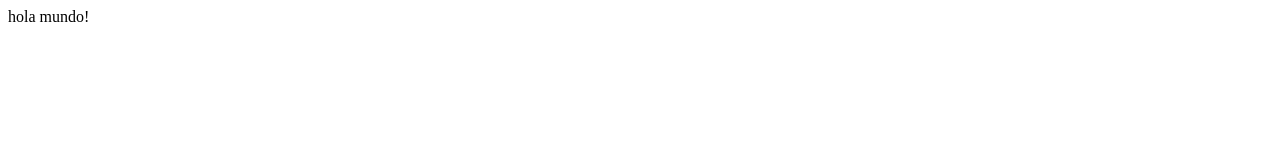
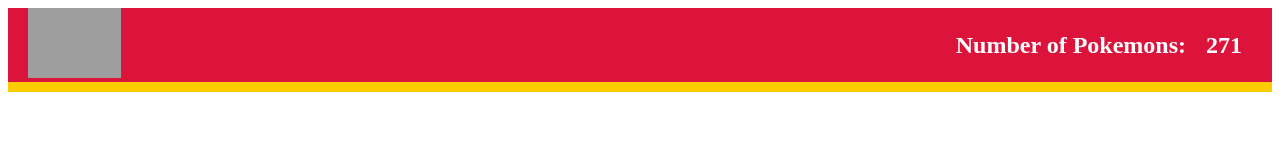
Before and after one commit to ErikStoupignan/Capstone-m2-APIs-baseapp-pokemon, a website built with webpack: page src/index.html in a window 1280 px wide. Built offline with nearby package versions, Linux system fonts and the light colour scheme; grey boxes are pictures that could not be loaded.

Commit message:
Add navbar elements.

```diff
--- a/src/index.html
+++ b/src/index.html
@@ -4,7 +4,7 @@
 
     <meta charset="UTF-8">
     <meta name="viewport" content="width=device-width, initial-scale=1.0">
-    <title>Template</title>
+    <title>The Pokedex</title>
 
     <!-- Link to FontAwesome page -->
     <link rel="stylesheet" href="https://use.fontawesome.com/releases/v5.8.2/css/all.css"
@@ -13,6 +13,18 @@
 
 </head>
 <body>
-    hola mundo!
+    <nav id="navbar">
+        <div class="navbar-container">
+            <a href="index.html" id="navbar-logo">
+                <img id="nav-logo" src="https://upload.wikimedia.org/wikipedia/commons/9/98/International_Pok%C3%A9mon_logo.svg" alt="Pokemon Logo">
+            </a>
+            <div id="counter-nav">
+                <h2 class="counter-text" id="poke-counter"> Number of Pokemons:</h2>
+                <h2 class="counter-text" id="counter">271</h2>
+            </div>
+        </div>
+    </nav>
+    <div class="main-container">
+    </div>
 </body>
 </html>
--- a/src/style.css
+++ b/src/style.css
@@ -1,2 +1,30 @@
+/* stylelint-disable */
+* {
+    border: none;
+    padding: none;
+    list-style: none;
+}
 
-/* stylelint-disable */
+.navbar-container {
+  background-color: #DC143C;
+  border-bottom: 10px solid #ffcc01;
+  display: flex;
+  justify-content: space-between;
+  align-items: center;
+  padding: 0 20px;
+  flex-direction: row;
+}
+
+#nav-logo {
+    height: 70px;
+}
+
+#counter-nav {
+    display:flex;
+}
+
+.counter-text {
+    color: #fff;
+    padding-left: 10px;
+    padding-right: 10px;
+}
```
Also changed, not shown: src/index.js (line endings or trailing spaces), 1 other file.
